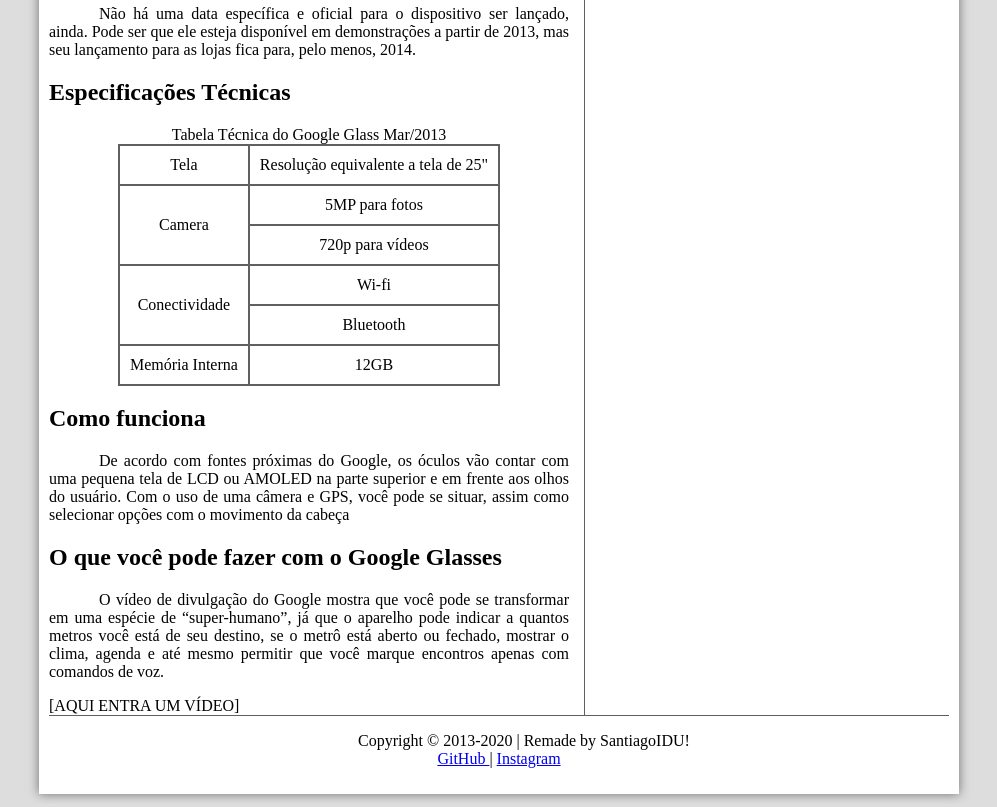
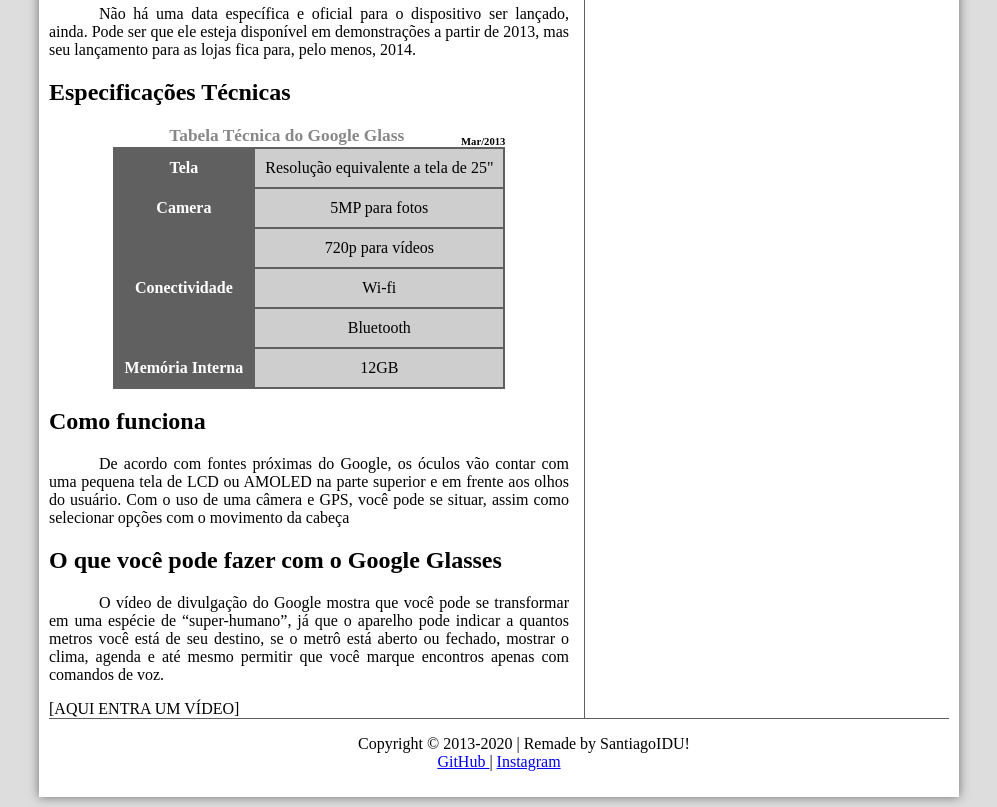
Before and after one commit to santiagoidu/Projeto-Google-Glass, a plain HTML site: page index.html in a window 1280 px wide. Shown: the part 900-1707 px from the top of the page, without its empty margins (141-1138 px from the left). Drawn offline with Linux system fonts and the light colour scheme.

Commit message:
versão 0.5

```diff
--- a/_css/estilo.css
+++ b/_css/estilo.css
@@ -148,6 +148,31 @@ table#tabelaspec td {
     vertical-align: middle;
 }
 
+table#tabelaspec td.ce {
+    color: #ffffff;
+    background-color: #606060;
+    vertical-align: top;
+    font-weight: bolder;
+}
+
+table#tabelaspec td.cd {
+    background-color: #cecece;
+}
+
+table#tabelaspec caption {
+    color: #888888;
+    font-size: 13pt;
+    font-weight: bolder;
+}
+
+table#tabelaspec caption span {
+    display: block;
+    float: right;
+    color: #000000;
+    font-size: 8pt;
+    margin-top: 10px;
+}
+
 aside#lateral {
     float: right;
     display: block;
--- a/index.html
+++ b/index.html
@@ -56,32 +56,30 @@
 
             <h1>Especificações Técnicas</h1>
             <table id="tabelaspec">
-                <caption>Tabela Técnica do Google Glass Mar/2013</caption>
+                <caption>Tabela Técnica do Google Glass <span>Mar/2013</span></caption>
                 <tr>
-                    <td>Tela</td>
-                    <td>Resolução equivalente a tela de 25"</td>
+                    <td class="ce">Tela</td>
+                    <td class="cd">Resolução equivalente a tela de 25"</td>
                 </tr>
                 <tr>
-                    <td rowspan="2">Camera</td>
-                    <td>5MP para fotos</td>
-                </tr>
-                <!-- <tr>
-                    <td colspan="2">Linha Extra ocupando duas coluna</td>
-                </tr> -->
-                <tr>
-                    <td>720p para vídeos</td>
+                    <td rowspan="2" class="ce">Camera</td>
+                    <td class="cd">5MP para fotos</td>
                 </tr>
                 <tr>
-                    <td rowspan="3">Conectividade</td>
+                    <td class="cd">720p para vídeos</td>
                 </tr>
                 <tr>
-                    <td>Wi-fi</td>
+                    <td rowspan="3" class="ce">Conectividade</td>
                 </tr>
                 <tr>
-                    <td>Bluetooth</td>
+                    <td class="cd">Wi-fi</td>
                 </tr>
-                <td>Memória Interna</td>
-                <td>12GB</td>
+                <tr>
+                    <td class="cd">Bluetooth</td>
+                </tr>
+                <tr>
+                    <td class="ce">Memória Interna</td>
+                    <td class="cd">12GB</td>
                 </tr>
             </table>
             <h1>Como funciona</h1>
```
